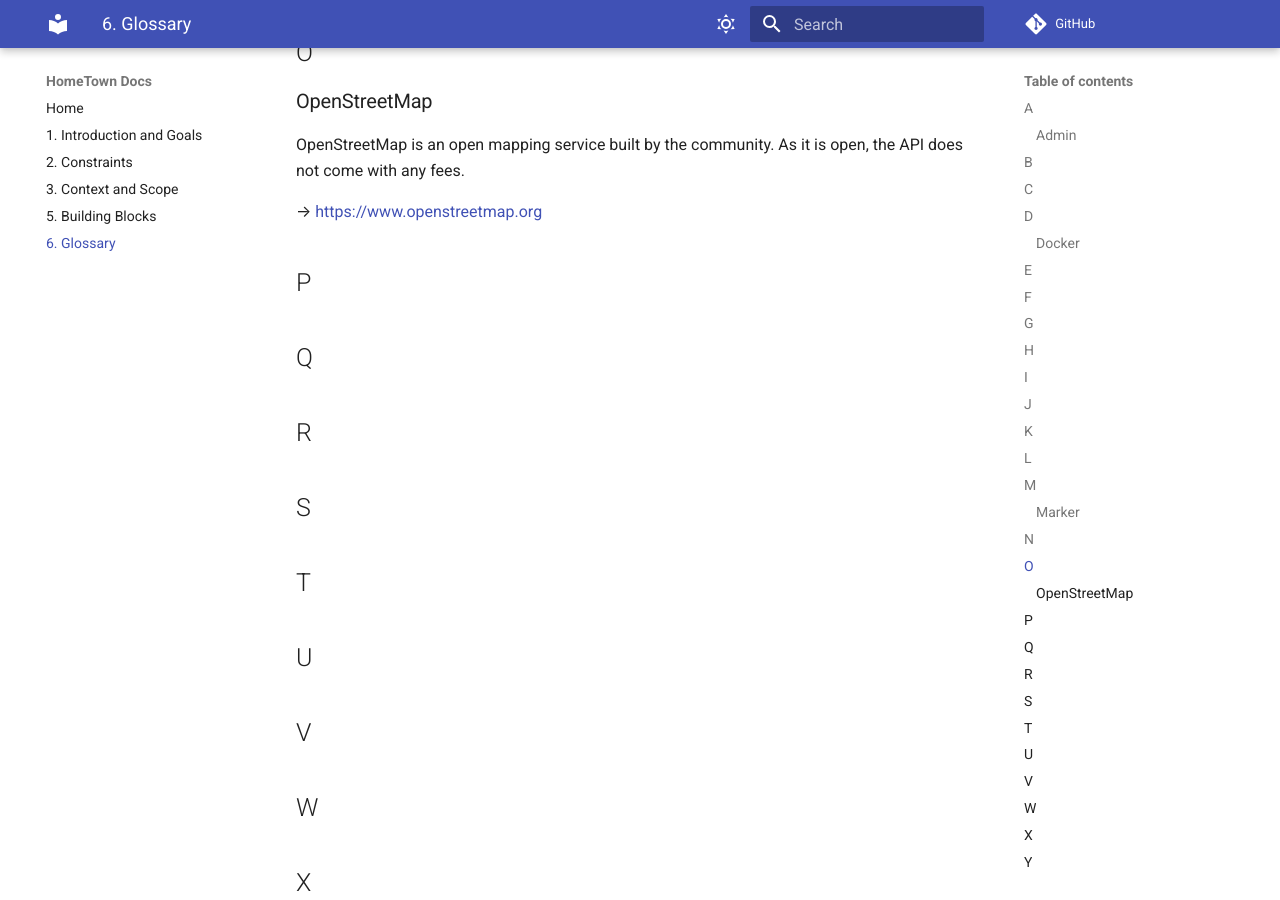
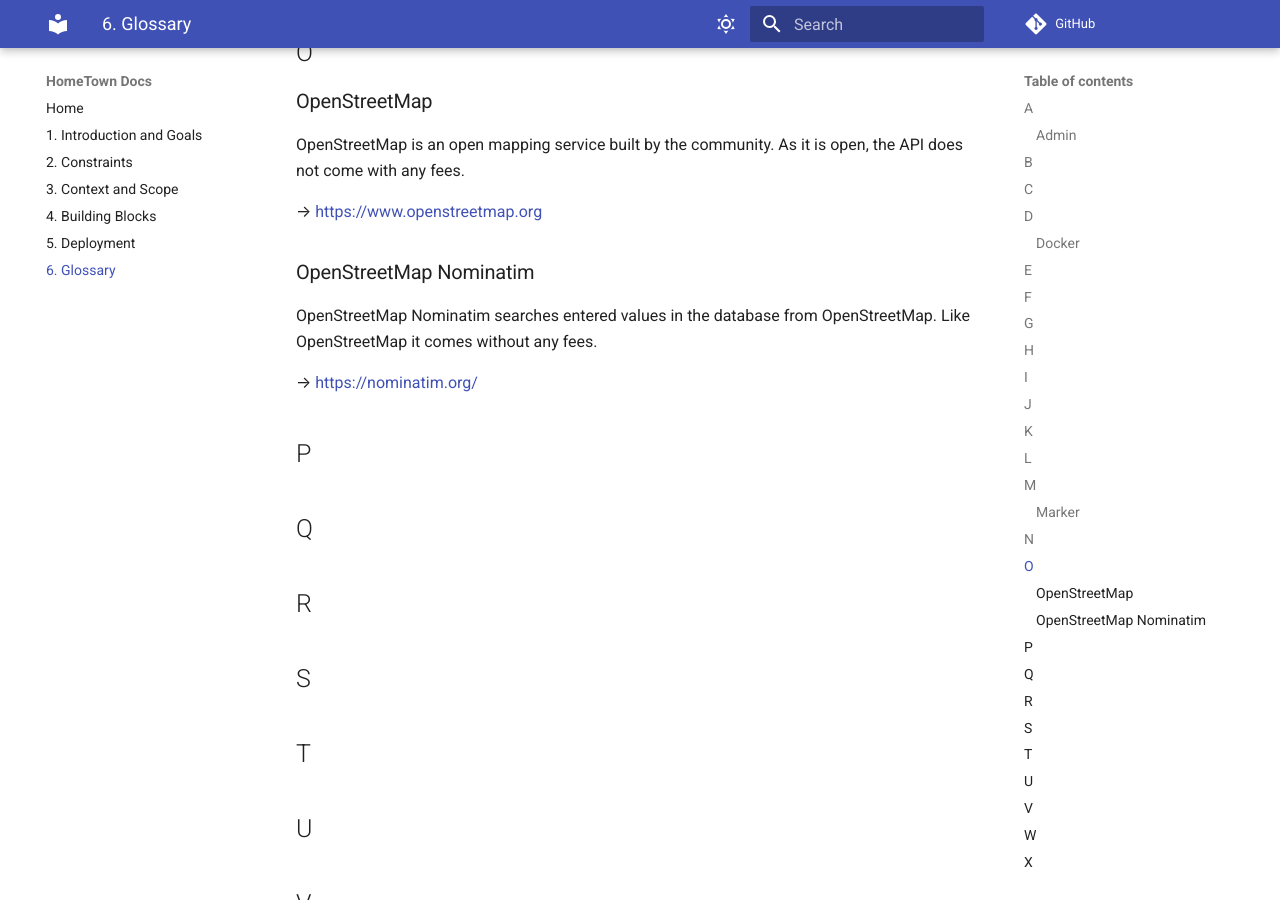
Before and after one commit to Lezurex/hometown, an MkDocs documentation site: the page built from docs/06.-Glossary.md, in a window 1280 px wide and 900 px high, scrolled down 1550 px. Built offline with MkDocs 1.6.1 and Material for MkDocs 9.7.7, drawn with Linux system fonts in a browser that asks for light colours; comment, search, counter and statistics services are not loaded.

Commit message:
:memo: add deployment to documentation, improve glossary

```diff
--- a/docs/05.-Building-Blocks.md
+++ b/docs/04.-Building-Blocks.md
@@ -1,4 +1,4 @@
-# 5. Building Blocks
+# 4. Building Blocks
 
 ## Database
 
--- a/docs/06.-Glossary.md
+++ b/docs/06.-Glossary.md
@@ -50,6 +50,12 @@ OpenStreetMap is an open mapping service built by the community. As it is open,
 
 &rarr; <https://www.openstreetmap.org>
 
+### OpenStreetMap Nominatim
+
+OpenStreetMap Nominatim searches entered values in the database from OpenStreetMap. Like OpenStreetMap it comes without any fees.
+
+&rarr; <https://nominatim.org/>
+
 ## P
 
 ## Q
```
Also changed, not shown: docs/05.-deployment.md (added, +5 -0 lines), docs/index.md (+2 -1 lines).
